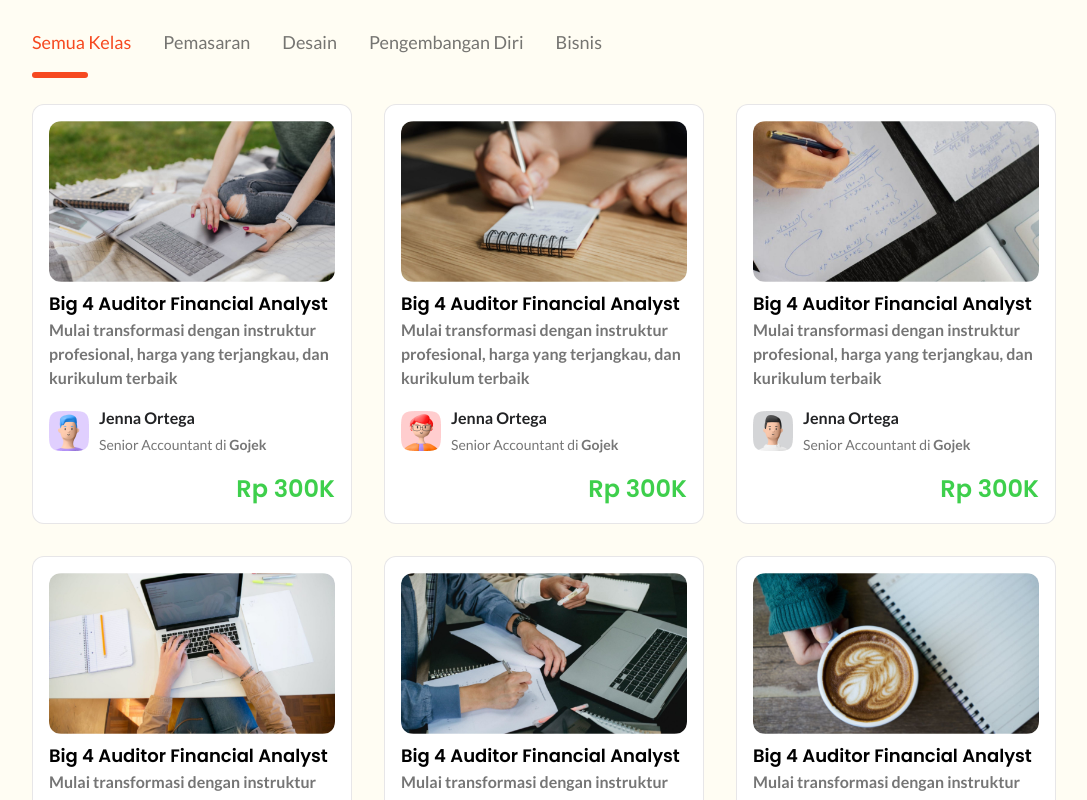
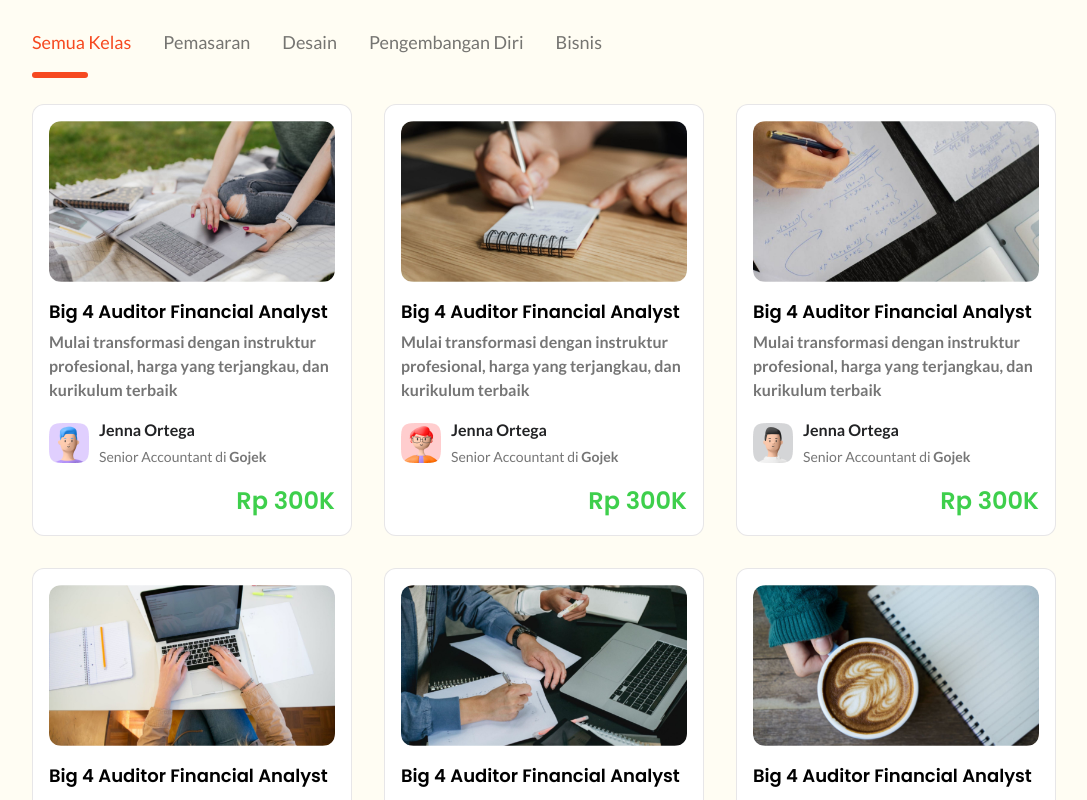
Before and after one commit to dinowidyap15/VideoBelajar, a React (Vite) app: page /home in a window 1280 px wide. Shown: the part 780-1580 px from the top of the page, without its empty margins (96-1183 px from the left). Built offline with nearby package versions, Linux system fonts and the light colour scheme.

Commit message:
fix: ui card

```diff
--- a/src/components/Fragments/Collections.jsx
+++ b/src/components/Fragments/Collections.jsx
@@ -40,10 +40,10 @@ const CollectionsPage = () => {
         <div className="grid xl:grid-cols-3 md:grid-cols-2 w-full md:gap-8 gap-4">
           {card.map((user) => (
             <div className="overflow-hidden border border-bg-border rounded-xl bg-white flex flex-col items-start relative p-4 gap-4">
-              <div className="flex flex-row gap-3 md:flex-col">
+              <div className="flex flex-row gap-5 md:flex-col">
                 <img src={user.thumbnail} alt="collection video" className="w-20 h-20 md:w-auto md:h-auto md:rounded-xl object-cover rounded-lg md:object-contain" />
                 <div className="flex flex-col md:flex-col justify-between">
-                  <div className="flex flex-col gap-1 md:mb-4 mb-0">
+                  <div className="flex flex-col md:mb-4 mb-0 gap-2">
                     <h5 className="font-poppins font-regular md:text-lg text-md leading-[1.1]">{user.title}</h5>
                     <p className="font-lato font-bold text-dark-2 md:block hidden">{user.desc}</p>
                   </div>
```
